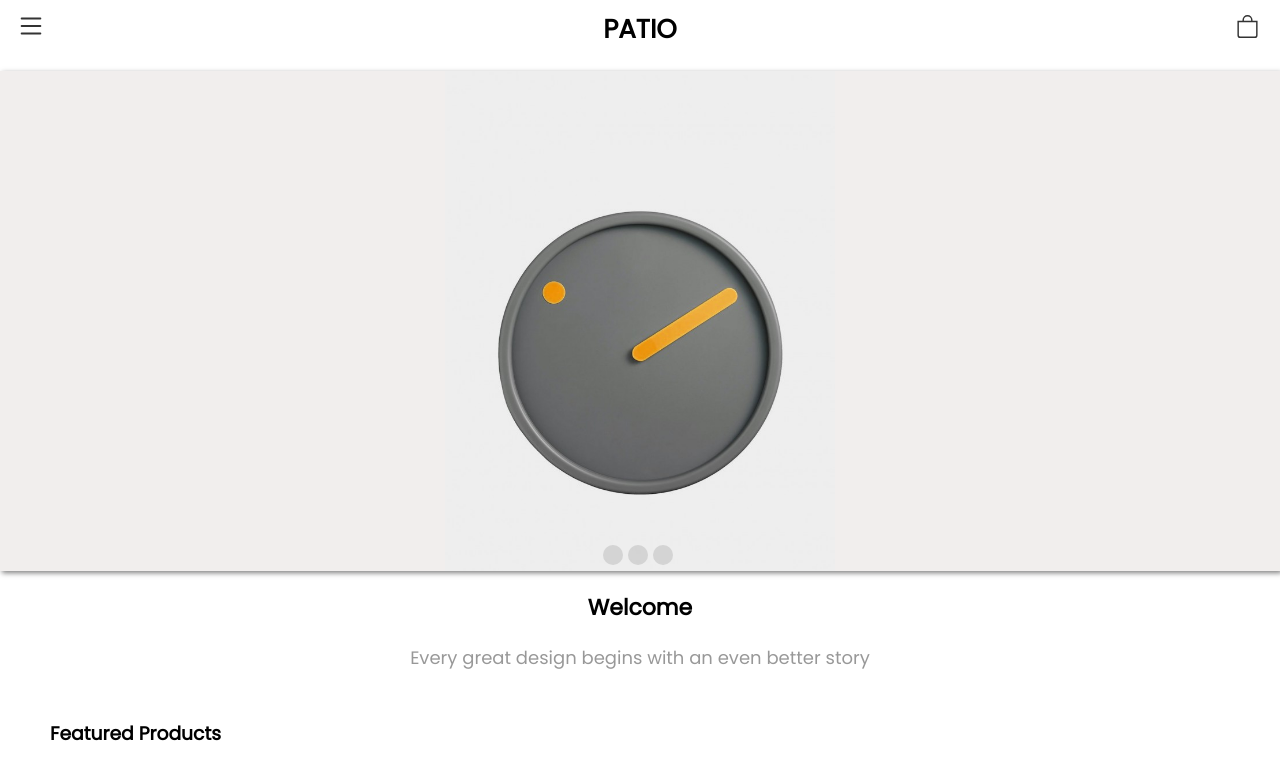
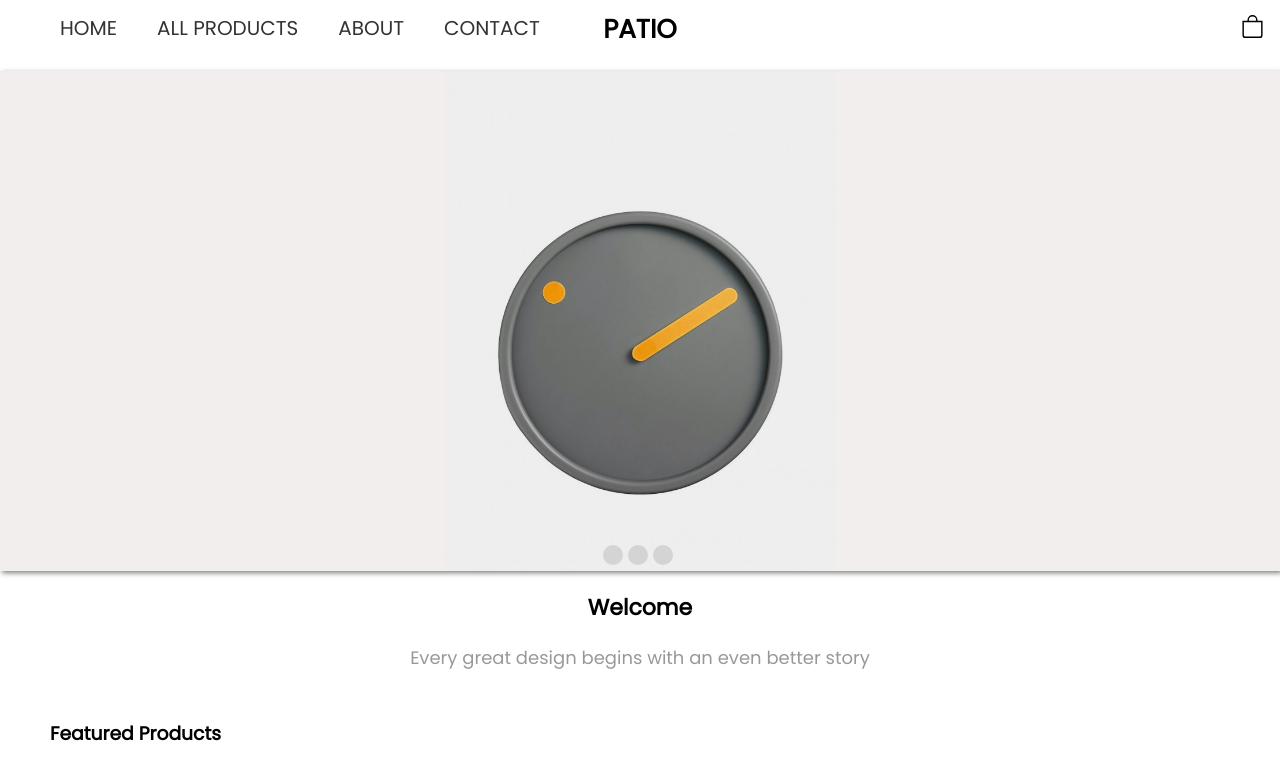
Before and after one commit to aldobasicarnel/ReactWebApp, a React (Create React App) app in the folder react-web-shop/: page / in a window 1280 px wide. Shown: the top 762 px of the page. Built offline with nearby package versions, Linux system fonts and the light colour scheme.

Commit message:
Preparing project for cart page

```diff
--- a/react-web-shop/src/App.js
+++ b/react-web-shop/src/App.js
@@ -17,10 +17,10 @@ const images = [
   { id: 3, img: Lamp, title: "Lamp", price: 50 },
 ];
 
-function App(props) {
+function App() {
   return (
     <div className="app">
-      <NavBar onBlur={props.onBlur} />
+      <NavBar />
       <main>
         <Route path="/" exact>
           <HomePage images={images} />
--- a/react-web-shop/src/Components/HomePage/NavBar/NavBar.css
+++ b/react-web-shop/src/Components/HomePage/NavBar/NavBar.css
@@ -19,6 +19,7 @@ nav {
   color: var(--seondary-list-color);
   text-transform: uppercase;
 }
+
 .cart {
   color: var(--secondary-list-color);
   position: absolute;
@@ -130,7 +131,7 @@ nav .navbar-list.active {
   text-align: center;
 }
 
-@media (min-width: 1334px) {
+@media (min-width: 768px) {
   nav {
     position: relative;
     display: flex;
@@ -142,6 +143,7 @@ nav .navbar-list.active {
     justify-content: space-between;
     z-index: 1000;
   }
+
   nav .title {
     position: absolute;
     width: 100px;
--- a/react-web-shop/src/Components/HomePage/NavBar/NavBar.js
+++ b/react-web-shop/src/Components/HomePage/NavBar/NavBar.js
@@ -5,7 +5,9 @@ import { useLocation } from "react-router-dom";
 
 const NavBar = () => {
   const [showMenu, setShowMenu] = useState(false);
-  const [showPhoneList, setShowPhoneList] = useState(true);
+  const [showPhoneList, setShowPhoneList] = useState(false);
+
+  const [showCartList, setShowCartList] = useState(false);
   const location = useLocation();
 
   const showMenuHandler = () => {
@@ -23,8 +25,13 @@ const NavBar = () => {
     }
   };
 
+  const showCartHandler = () => {
+    setShowCartList(!showCartList);
+  };
+
   useEffect(() => {
     closeMenuHandler();
+    setShowPhoneList(true);
   }, [location]);
 
   return (
@@ -64,7 +71,7 @@ const NavBar = () => {
           <li className="drop-btn">
             <Link to="/shop">All Products</Link>
             <button
-              className={`phone-btn ${!showPhoneList ? "active" : ""}`}
+              className={`phone-btn ${showPhoneList ? "active" : ""}`}
               onClick={listShowHandler}
             >
               +
@@ -90,7 +97,8 @@ const NavBar = () => {
         </ul>
       </div>
       <h3 className="title">Patio</h3>
-      <button className="cart">
+      <div className="cart">
+        <button>
           <svg
             xmlns="http://www.w3.org/2000/svg"
             width="23"
@@ -102,8 +110,18 @@ const NavBar = () => {
             <path d="M8 1a2.5 2.5 0 0 1 2.5 2.5V4h-5v-.5A2.5 2.5 0 0 1 8 1zm3.5 3v-.5a3.5 3.5 0 1 0-7 0V4H1v10a2 2 0 0 0 2 2h10a2 2 0 0 0 2-2V4h-3.5zM2 5h12v9a1 1 0 0 1-1 1H3a1 1 0 0 1-1-1V5z" />
           </svg>
         </button>
+      </div>
     </nav>
   );
 };
 
 export default NavBar;
+
+/*
+<div className="show-menu">
+          <img className="cart-img" src="" alt="product_img" />
+          <p>Your Cart:</p>
+          <span>1x60$</span>
+          <button>View Cart</button>
+        </div>
+*/
```
Lines whose indentation alone changed are shown as unchanged.
